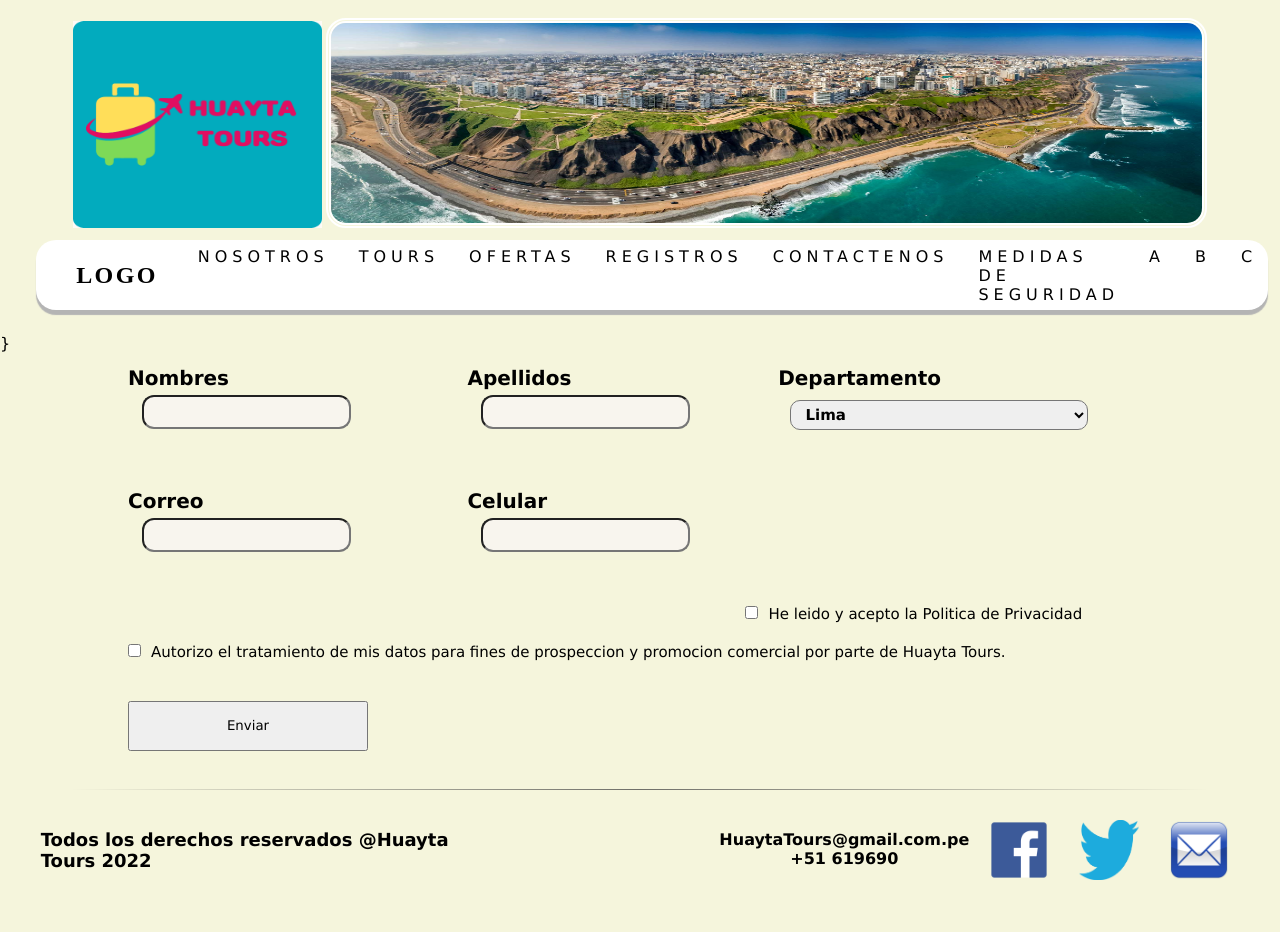
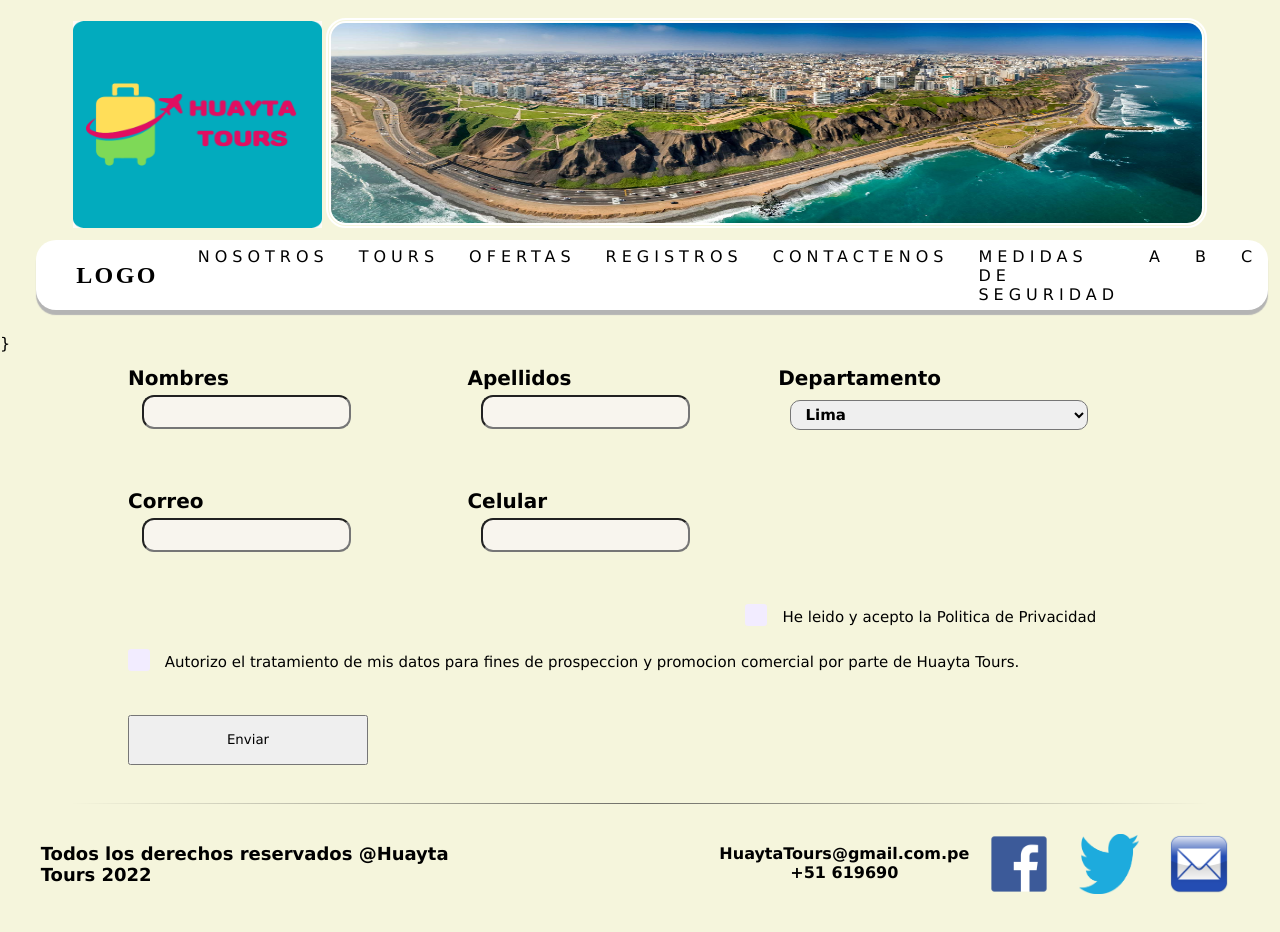
Before and after one commit to BrayanCordova1/Proyecto-de-Viajes, a plain HTML site: page Páginas/Registro.html in a window 1280 px wide. Drawn offline with Linux system fonts and the light colour scheme.

Commit message:
Avance Martes
Todo lo avanzado el martes.

```diff
--- a/estilos/registro.css
+++ b/estilos/registro.css
@@ -88,12 +88,14 @@ body {
     margin-left: 4.4%;
     margin-bottom: 17%;
     border-radius: 10px;
-    padding-left: 10px
+    padding-left: 10px;
+    vertical-align: 10px;
 }
 
 .checkbox-text {
     margin-left: 10px;
     font-size: 15px;
+    vertical-align: 4px;
 }
 
 .form-enviar {
@@ -118,3 +120,53 @@ body {
     pointer-events: auto;
     box-shadow: inset 300px 0 0 0 #ffffff;
 }
+
+   input[type="checkbox"] {
+    height: 22px;
+    width: 22px;
+    display: inline-block;
+    appearance: none;
+    position: relative;
+    background-color: #F2ECFF;
+    border-radius: 15%;
+    cursor: pointer;
+    overflow: hidden;
+   }
+
+   input[type="checkbox"]::after {
+    content: '';
+    height: 0.87em;
+    width: .2rem;
+    border-bottom: .27rem solid #a0ffe7;
+    border-right: .27rem solid #a0ffe7;
+    opacity: 0;
+    transform: rotate(45deg) translate(-50%, -50%);
+    position: absolute;
+    top: 45%;
+    left: 21%;
+    transition: .25s ease;
+   }
+
+   input[type="checkbox"]::before {
+    content: '';
+    height: 0;
+    width: 0;
+    background-color: #00C896;
+    border-radius: 50%;
+    opacity: .5;
+    transform: translate(-50%, -50%);
+    position: absolute;
+    top: 50%;
+    left: 50%;
+    transition: .3s ease;
+   }
+
+   input[type="checkbox"]:checked::before {
+    height: 130%;
+    width: 130%;
+    opacity: 100%;
+   }
+
+   input[type="checkbox"]:checked::after {
+    opacity: 100%;
+   }
```
Also changed, not shown: Páginas/Registro.html (+4 -3 lines).
